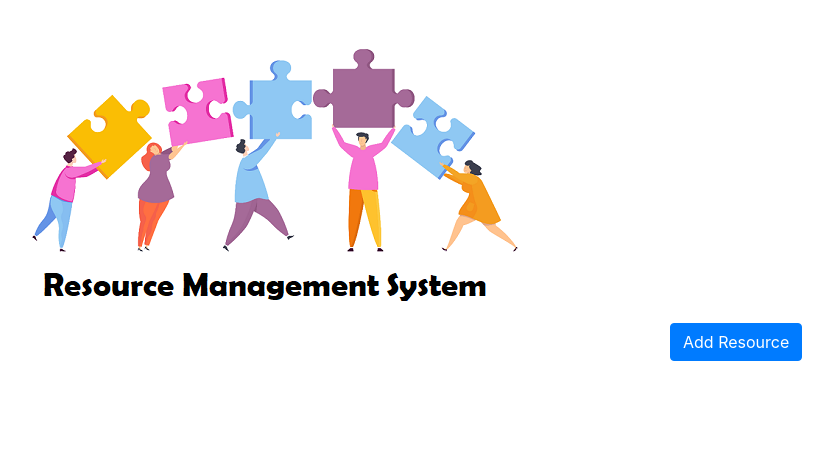
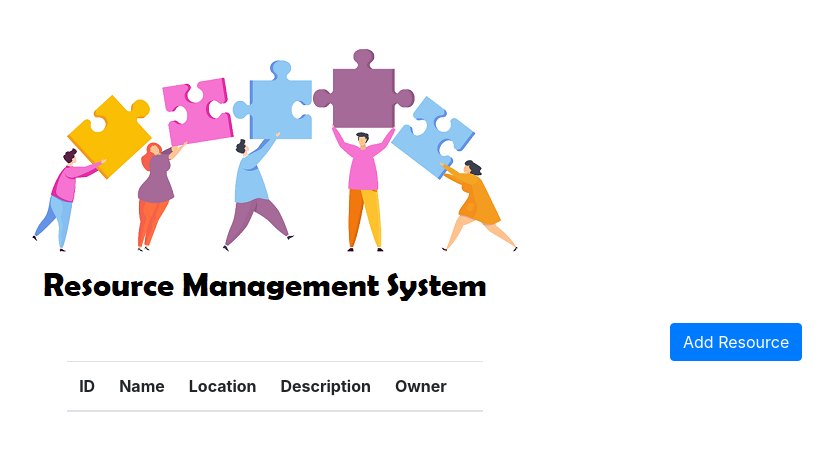
Before and after one commit to DaveUrielle/resource-mgmt, a website: page public/index.html in a window 1280 px wide. Shown: the whole page, without its empty margins (365-1198 px from the left). Drawn offline with nearby package versions, Linux system fonts and the light colour scheme; no server answers.

Commit message:
Update index.html

```diff
--- a/public/index.html
+++ b/public/index.html
@@ -10,10 +10,11 @@
     <link href="https://maxcdn.bootstrapcdn.com/bootstrap/4.5.2/css/bootstrap.min.css" rel="stylesheet">
 
     <script src="js/add-resource.js"></script>
+    <script src="js/view-resources.js"></script>
     <link rel="stylesheet" href="css/styles.css">
 </head>
 
-<body>
+<body onload="viewResources()">
     <div class="container mt-5">
         <div class="row justify-content-center">
             <img src = "images/logo.png">
@@ -26,9 +27,26 @@
                     Add Resource
                 </button>
             </div>
+            <div class="row justify-content-center">
+              <div class="col-md-12">
+                  <table class="table table-striped table-striped-custom">
+                      <thead>
+                          <tr>
+                              <th>ID</th>
+                              <th>Name</th>
+                              <th>Location</th>
+                              <th>Description</th>
+                              <th>Owner</th>
+                              <th></th>
+                          </tr>
+                      </thead>
+                      <tbody id="tableContent">
+                      </tbody>
+                  </table>
+              </div>
+          </div>
         </div>
     </div>
-
     <!-- Modal -->
     <div class="modal fade" id="resourceModal" tabindex="-1" role="dialog" aria-labelledby="resourceModalLabel" aria-hidden="true">
       <div class="modal-dialog" role="document">
```
